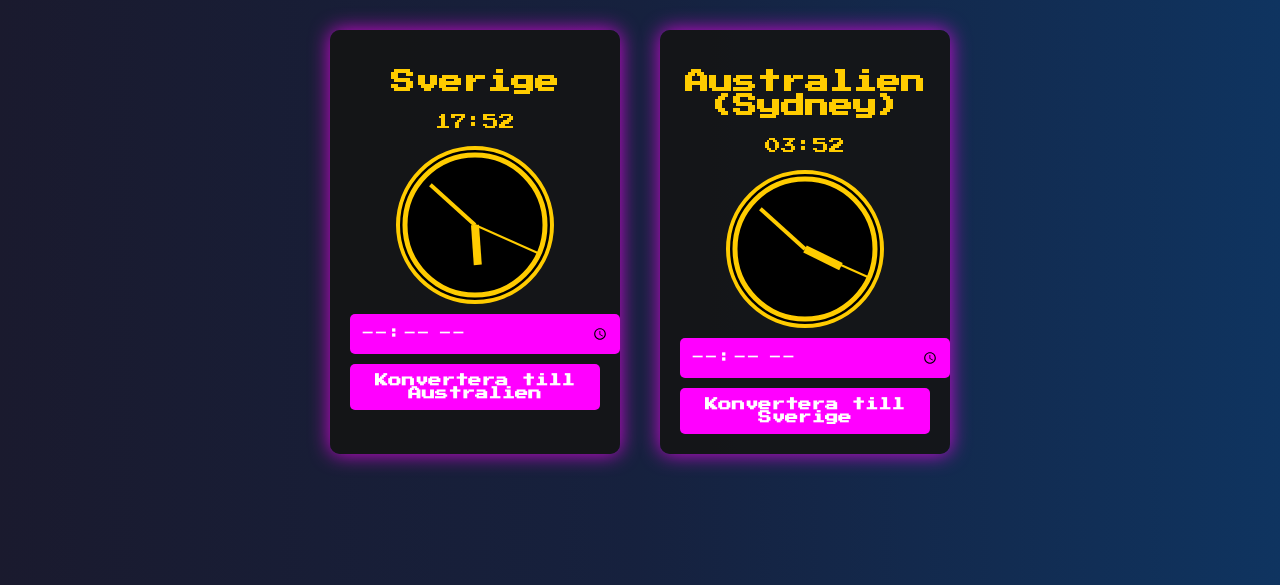
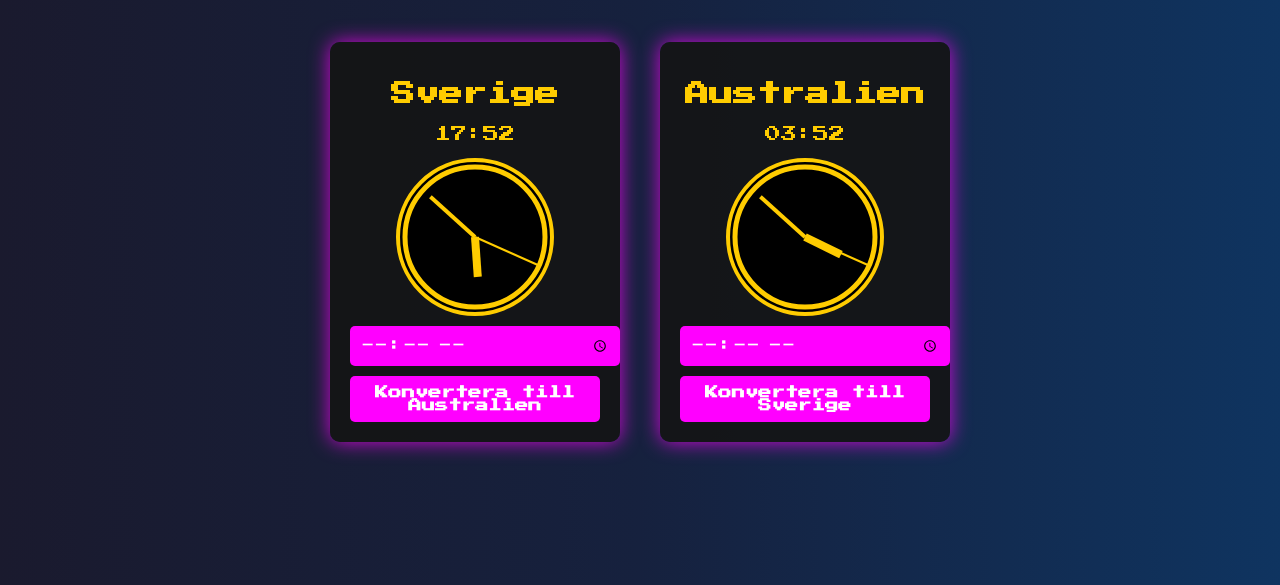
Before and after one commit to Liilep/TID, a plain HTML site: page index.html in a window 1280 px wide. Shown: the part 215-800 px from the top of the page. Drawn offline with Linux system fonts and the light colour scheme.

Commit message:
Update index.html

```diff
--- a/index.html
+++ b/index.html
@@ -76,7 +76,7 @@
             <button onclick="convertToAustralia()">Konvertera till Australien</button>
         </div>
         <div class="time-box">
-            <h2>Australien (Sydney)</h2>
+            <h2>Australien</h2>
             <p id="australia-time"></p>
             <canvas id="australia-clock" width="150" height="150"></canvas>
             <input type="time" id="australia-input">
```
